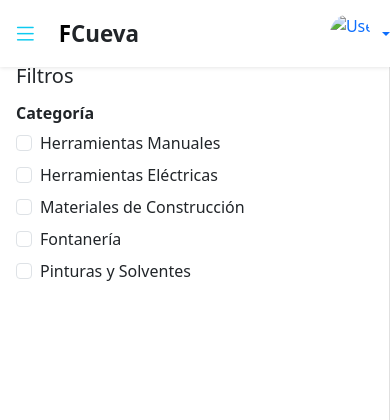
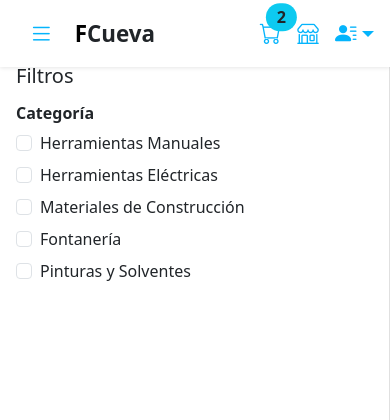
Before and after one commit to larskvn/Crud_users, a PHP site: page / in a window 390 px wide. Shown: the top 420 px of the page. Run offline with PHP 8.4, Linux system fonts and the light colour scheme; some libraries are stand-ins or nearby versions.

Commit message:
update section navbar

```diff
--- a/index.php
+++ b/index.php
@@ -8,7 +8,6 @@
   <link href="https://cdn.jsdelivr.net/npm/bootstrap-icons@1.10.5/font/bootstrap-icons.css" rel="stylesheet">
   <link rel="stylesheet" href="./assets/css/navbar.css">
   <style>
-
     /* Sidebar */
     .sidebar {
       background-color: #fff;
@@ -65,42 +64,59 @@
 <body>
 
   <!-- Navbar -->
-  <nav class="navbar navbar-light navbar-custom  d-flex justify-content-between align-items-center flex-wrap">
+<nav class="navbar navbar-light navbar-custom d-flex justify-content-between align-items-center flex-wrap px-3 py-2">
   <div class="d-flex align-items-center">
-      <button class="btn btn-link text-info fs-2 me-2" id="toggleSidebar">
+    <button class="btn btn-link fs-2 me-2" id="toggleSidebar" style="color: #04B4FC;">
       <i class="bi bi-list"></i>
     </button>
-      <a class="navbar-brand d-flex align-items-center mb-0" href="./index.php">
+    <a class="navbar-brand d-flex align-items-center mb-0" href="../index.php">
         <span class="logo-black">F</span><span class="logo-blue">Cueva</span>
       </a>
   </div>
 
-    <!-- Visible en pantallas grandes -->
-    <form class="d-none d-md-flex search-box" role="search">
+  <!-- Buscador visible en pantallas grandes -->
+  <form class="d-none d-md-flex search-box w-50 mx-3" role="search">
     <div class="input-group">
-        <span class="input-group-text bg-white"><i class="bi bi-search"></i></span>
-        <input class="form-control" type="search" placeholder="Search" aria-label="Search">
+      <span class="input-group-text bg-white border-end-0"><i class="bi bi-search"></i></span>
+      <input class="form-control border-start-0" type="search" placeholder="Search" aria-label="Search">
     </div>
+    <button class="btn btn-outline-secondary ms-2" type="button">
+      <i class="bi bi-funnel"></i>
+    </button>
   </form>
 
+  <!-- Iconos de usuario -->
+  <div class="d-flex align-items-center gap-3 fs-4" style="color: #04B4FC;">
 
-    <!-- User profile dropdown -->
+    <!-- Carrito -->
+    <a href="#" class="position-relative text-decoration-none" style="color: #04B4FC;">
+      <i class="bi bi-cart"></i>
+      <span class="position-absolute top-0 start-100 translate-middle badge rounded-pill bg-info text-dark">
+        2
+      </span>
+    </a>
+
+    <!-- Tienda -->
+    <a href="#" class="text-decoration-none" style="color: #04B4FC;">
+      <i class="bi bi-shop"></i>
+    </a>
+
+    <!-- Perfil -->
     <div class="dropdown">
-      <a href="#" class="d-flex align-items-center text-decoration-none dropdown-toggle" id="dropdownUser1" data-bs-toggle="dropdown" aria-expanded="false">
-        <img src="https://via.placeholder.com/40" alt="User" width="40" height="40" class="rounded-circle me-2">
-        <span class="d-none d-md-inline">username</span> <!-- Aquí se muestra el username logueado -->
+      <a href="#" class="d-flex align-items-center text-decoration-none dropdown-toggle" id="dropdownUser1" data-bs-toggle="dropdown" aria-expanded="false" style="color: #04B4FC;">
+        <i class="bi bi-person-lines-fill fs-4"></i>
       </a>
 
       <ul class="dropdown-menu dropdown-menu-end" aria-labelledby="dropdownUser1">
         <li><a class="dropdown-item" href="#"><i class="bi bi-person me-2"></i> Perfil</a></li>
         <li><a class="dropdown-item" href="#"><i class="bi bi-gear me-2"></i> Configuración</a></li>
-        <li>
-          <hr class="dropdown-divider">
-        </li>
+        <li><hr class="dropdown-divider"></li>
         <li><a class="dropdown-item text-danger" href="./pages/login.php"><i class="bi bi-box-arrow-right me-2"></i> Iniciar sesión</a></li>
       </ul>
     </div>
+  </div>
 </nav>
+
 
   <div class="container-fluid">
     <div class="row">
```
Also changed, not shown: pages/ayua.html (deleted). Lines whose indentation alone changed are shown as unchanged.
